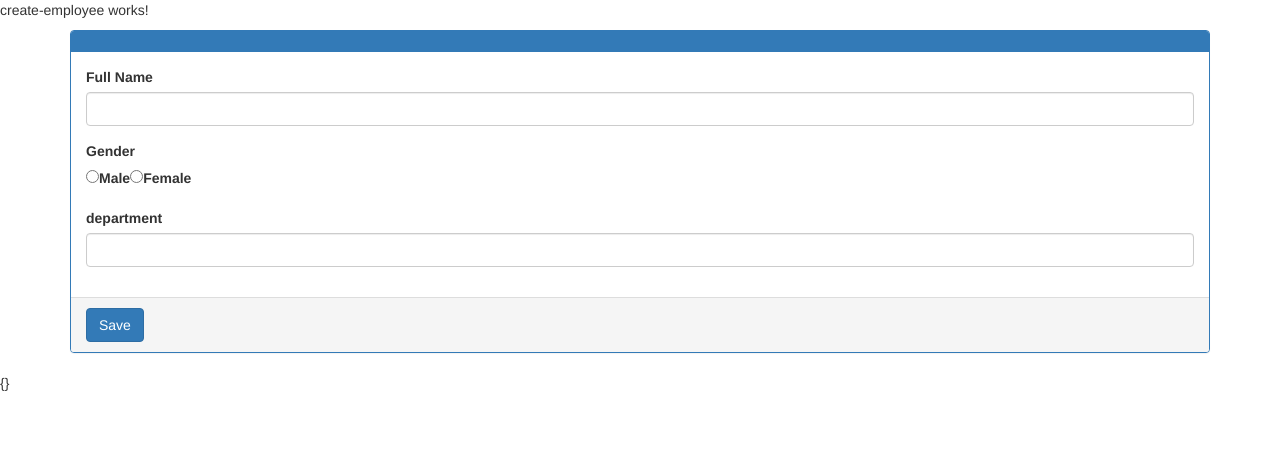
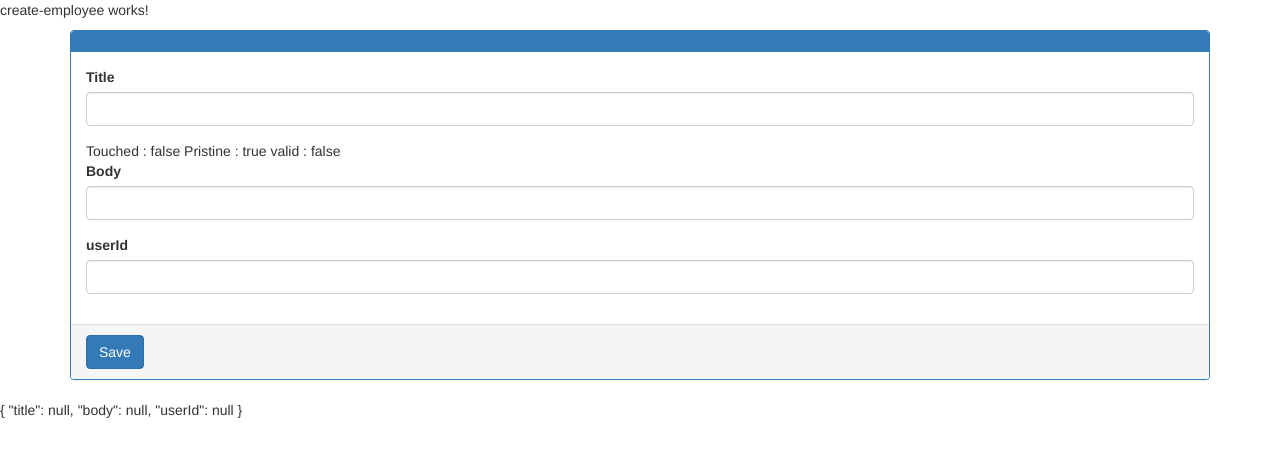
Before and after one commit to mohsinhassan/angular_routing, an Angular app: page /create in a window 1280 px wide. Shown: the top 456 px of the page. Built offline with nearby package versions, Linux system fonts and the light colour scheme.

Commit message:
add new employee

```diff
--- a/src/app/employees/create-employee.component.html
+++ b/src/app/employees/create-employee.component.html
@@ -1,7 +1,7 @@
 <p>
   create-employee works!
 </p>
-<form #employeeForm="ngForm">
+<form #employeeForm="ngForm" ngNativeValidate (ngSubmit)="saveEmployee(employee);">
 <div class="container">
   <div class="panel panel-primary">
     <div class="panel-heading">
@@ -9,11 +9,40 @@
     </div>
       <div class="panel-body">
 
-        <div class="form-group">
-          <label for="fullName">Full Name</label>
-          <input id="fullName" name="fullName" [(ngModel)]="fullName" type="text" class="form-control">
+        <div class="form-group" [class.has-error]="title.touched && title.invalid">
+          <label for="title">Title</label>
+          <input id="title" required name="title"  #title="ngModel" [(ngModel)]="employee.title"  type="text" class="form-control">
+          <span class="help-block" *ngIf="title.errors?.required && title.touched">
+            Title is required
+          </span>
+          <span class="help-block" *ngIf="title.errors?.email && title.touched">
+            Not valid email
+          </span>
         </div>
-        <div class="form-group">
+        <div>
+          Touched : {{employeeForm.touched}}
+          Pristine : {{employeeForm.pristine}}
+          valid : {{employeeForm.valid}}
+        </div>
+
+        <div class="form-group" [class.has-error]="body.touched && body.invalid">
+          <label for="body">Body</label>
+          <input id="body" required name="body"  #body="ngModel" [(ngModel)]="employee.body"  type="text" class="form-control">
+          <span class="help-block" *ngIf="body.invalid && body.touched">
+            Body is required
+          </span>
+        </div>
+
+        <div class="form-group" [class.has-error]="userId.touched && userId.invalid">
+          <label for="userId">userId</label>
+          <input id="userId" required name="userId"  #userId="ngModel" [(ngModel)]="employee.userId"  type="text" class="form-control">
+          <span class="help-block" *ngIf="userId.invalid && userId.touched">
+            UserID is required
+          </span>
+        </div>
+
+
+        <!-- <div class="form-group">
           <label >Gender</label>
           <div class="form-group">
             <label>
@@ -23,12 +52,12 @@
               <input type="radio"  value="female"  name="gender" [(ngModel)]="gender">Female
             </label>
           </div>
-        </div>
-        <div class="form-group">
+        </div> -->
+        <!-- <div class="form-group">
           <label for="department">department</label>
           <input type="department" name="department"  [(ngModel)]="department" type="text" class="form-control">
       </div>
-
+          -->
     </div>
     <div class="panel-footer">
       <button type="submit" class="btn btn-primary">Save</button>
--- a/src/app/employees/create-employee.component.ts
+++ b/src/app/employees/create-employee.component.ts
@@ -1,4 +1,7 @@
 import { Component, OnInit } from '@angular/core';
+import { Employee } from '../models/employee.model';
+import { EmployeeService } from './services/employee.service';
+import { Router } from '@angular/router';
 
 @Component({
   selector: 'app-create-employee',
@@ -7,9 +10,27 @@ import { Component, OnInit } from '@angular/core';
 })
 export class CreateEmployeeComponent implements OnInit {
 
-  constructor() { }
+  employee : Employee  = {
+    userId : null,
+    id : null,
+    title : null,
+    body : null
+  };
+  constructor(private _employeeService : EmployeeService, private _router : Router) { }
 
   ngOnInit() {
   }
 
+  saveEmployee(empForm): void {
+    console.log(empForm);
+    empForm.id = 100;
+    this._employeeService.saveEmployee(empForm);
+    this._router.navigate(['list']);
+
+    //Employee.push(empForm);
+
+    //EmployeeService.push(empForm);
+
+  }
+
 }
--- a/src/app/employees/services/employee.service.ts
+++ b/src/app/employees/services/employee.service.ts
@@ -33,6 +33,11 @@ getEmployee(id : Number) : Employee {
   return this.listEmploye.find(e=> e.id === id);
 }
 
+saveEmployee(employee: Employee)
+{
+  this.listEmploye.push(employee);
+}
+
   // getEmployee() : Employee[] {
 
   //   this.http.get<Employee>('https://jsonplaceholder.typicode.com/posts').subscribe(
```
